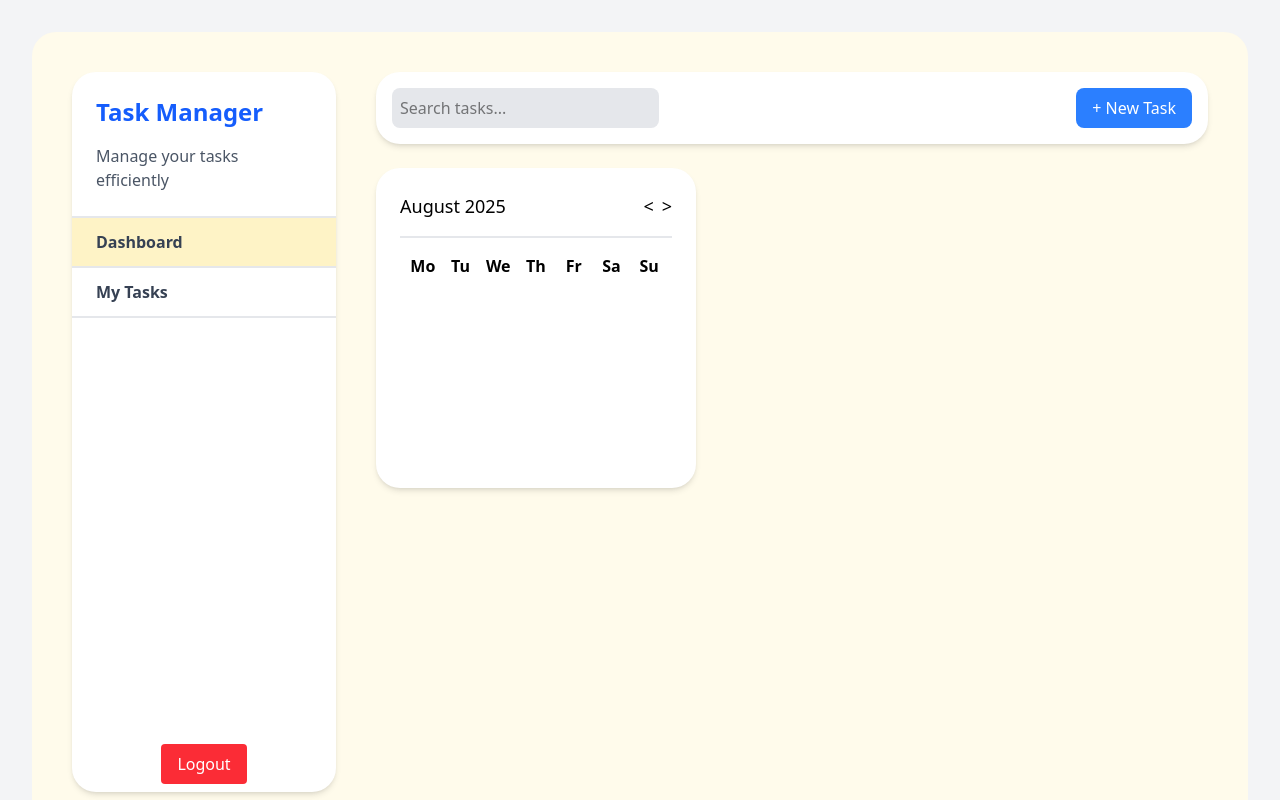
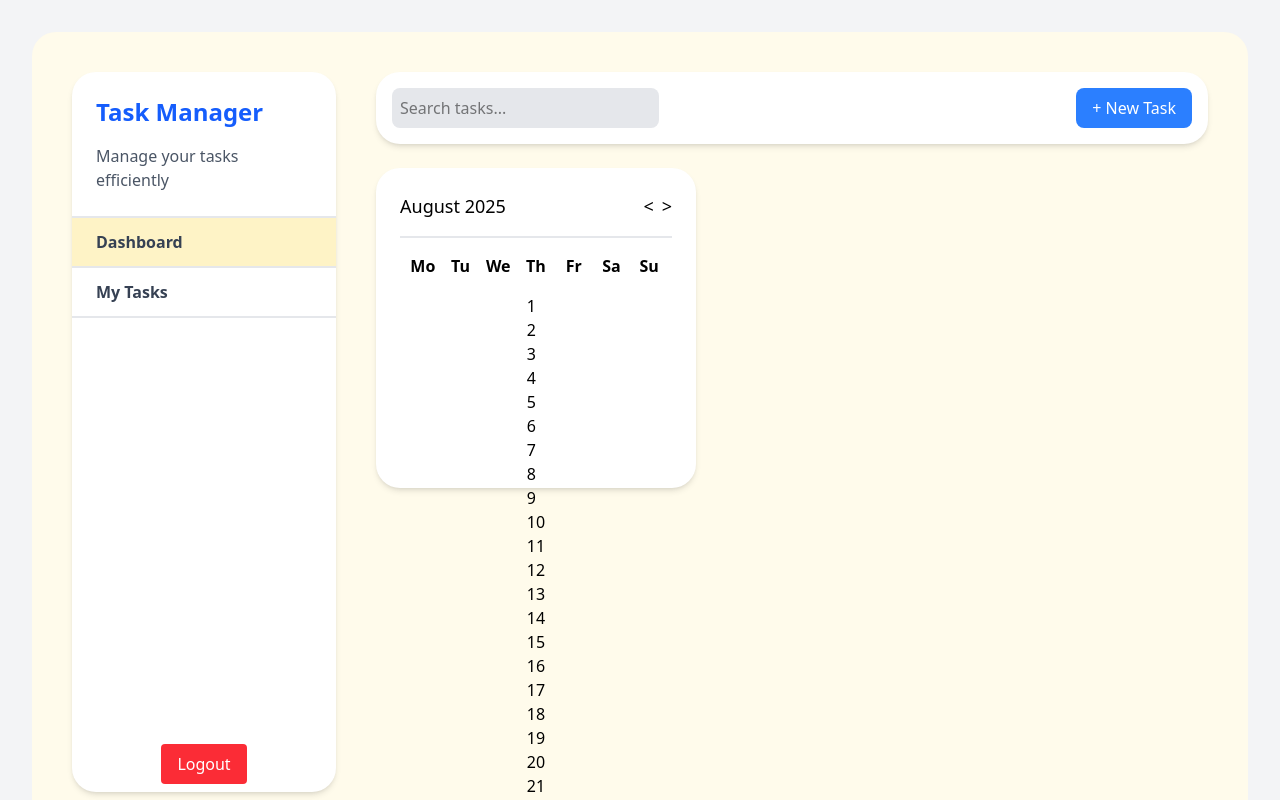
Before and after one commit to Safdari10/task-manager, a Next.js app in the folder frontend/: page /dashboard in a window 1280 px wide. Shown: the top 800 px of the page. Built offline with nearby package versions, Linux system fonts and the light colour scheme.

Commit message:
Displays days of current month in month view
Improves the month view component by rendering all days of the selected month, enabling a clearer and more accurate calendar display.

```diff
--- a/frontend/src/app/dashboard/components/MonthView.tsx
+++ b/frontend/src/app/dashboard/components/MonthView.tsx
@@ -7,10 +7,16 @@ const MonthView = ({ currentMonth, currentYear }: MonthViewProps) => {
   let firstDayIndex = new Date(currentYear, currentMonth, 1).getDay();
   firstDayIndex = (firstDayIndex + 6) % 7;
 
+  const daysInMonth = new Date(currentYear, currentMonth + 1, 0).getDate();
+  const totalDays = Array.from({ length: daysInMonth });
+
   return (
     <div>
       {Array.from({ length: firstDayIndex }).map((_, index) => (
         <div key={index}></div>
+      ))}
+      {totalDays.map((_, index) => (
+        <div key={index}>{index + 1}</div>
       ))}
     </div>
   );
```
